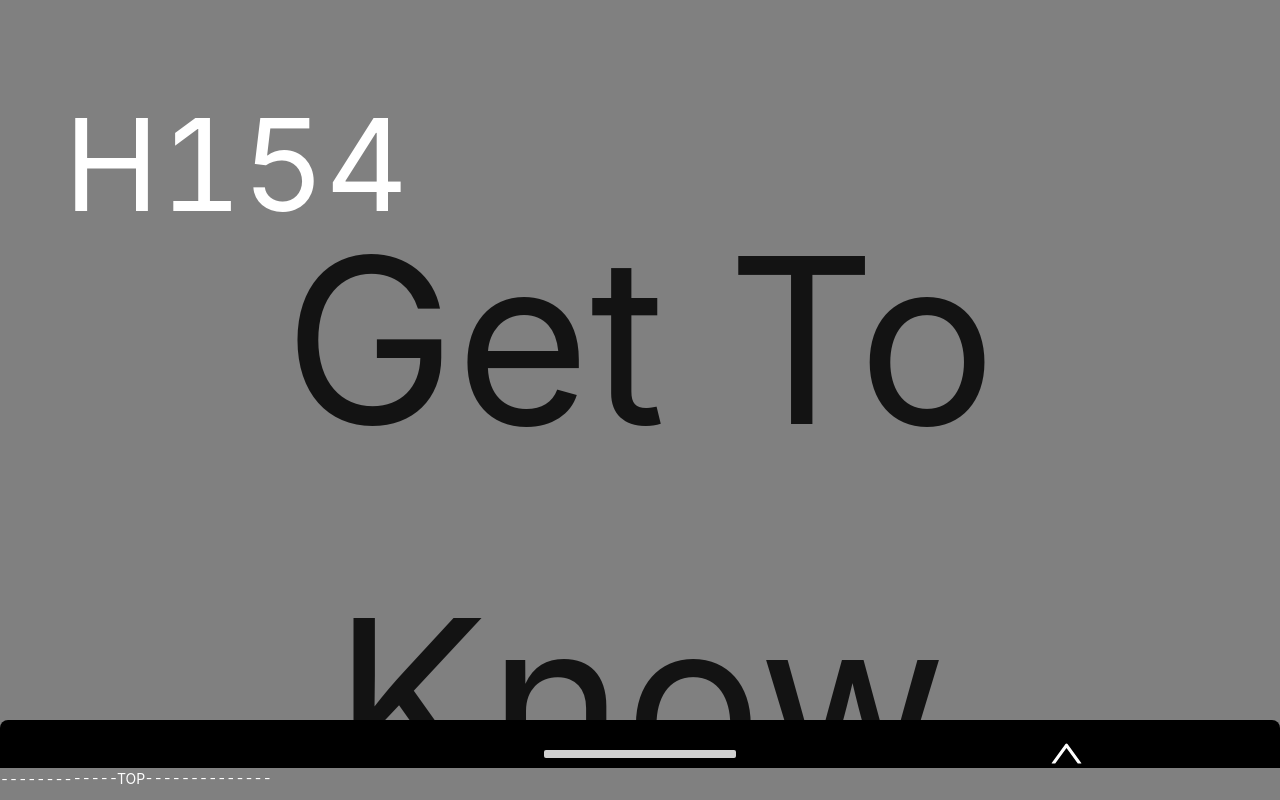
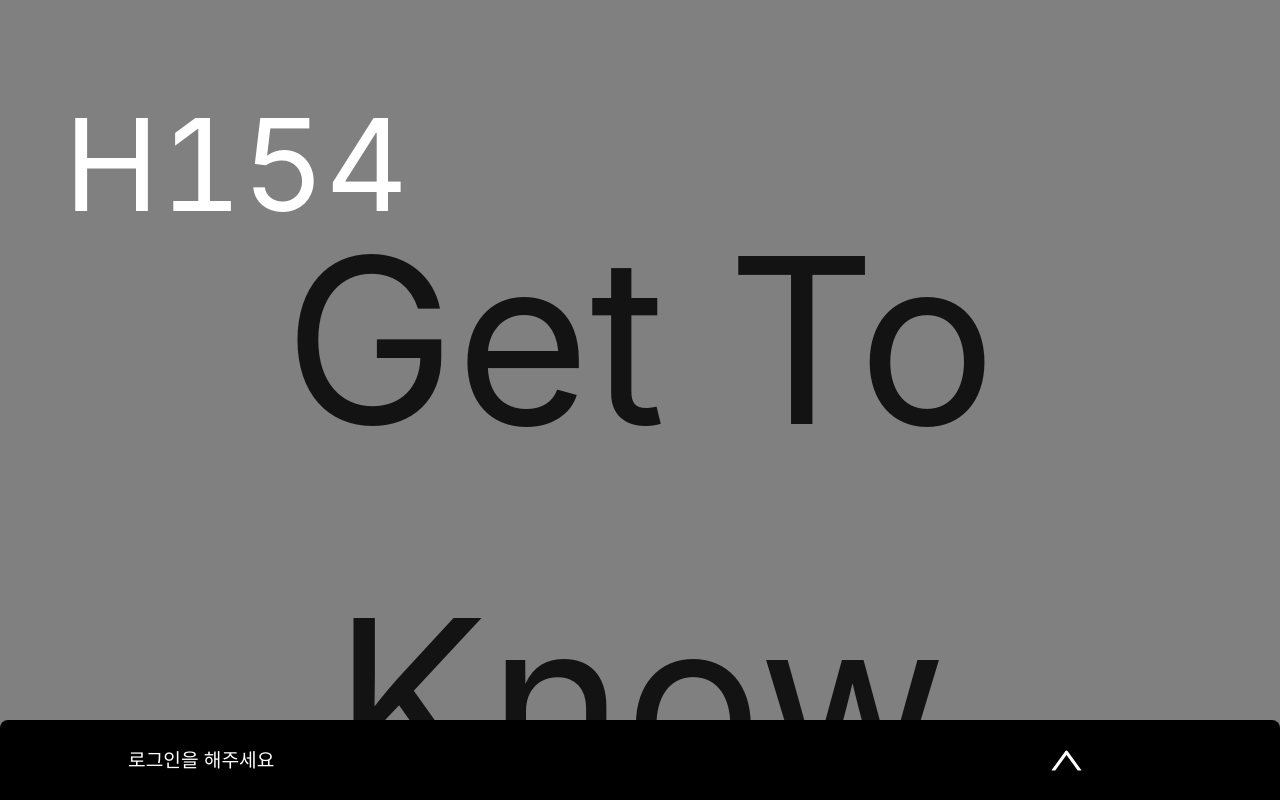
Before and after one commit to J-Kyu/GetToKnow, a Next.js app: page / in a window 1280 px wide. Built offline with nearby package versions, Linux system fonts and the light colour scheme.

Commit message:
Applied Button Style Bottom Sheet

```diff
--- a/components/BottomSheet/BottomSheetContent.js
+++ b/components/BottomSheet/BottomSheetContent.js
@@ -3,10 +3,11 @@ import styled from 'styled-components';
 import {BOTTOM_SHEET_DBOTTOM_GAP} from 'configs/constants';
 
 const Wrapper = styled.div`
-    // top: ${BOTTOM_SHEET_DBOTTOM_GAP}%;
-    z-index: 3;
-    height: 800px;
-    width: 100%;
+    position: relative;
+    margin-left: 5vw;
+    margin-right: 5vw;
+
+
     color: white;
     background-color: gray;
     overflow: auto;
@@ -39,14 +40,6 @@ const BottomSheetContent = ({contetRef}) => {
                 <p>wow</p>
                 <p>wow</p>
                 <p>wow</p>
-                <p>wow</p>
-                <p>wow</p>
-                <p>wow</p>
-                <p>wow</p>
-                <p>wow</p>
-                <p>wow</p>
-                <p>wow</p>
-                <p>wow</p>
                 <p>-----------DOWN----------------</p>
 
 
--- a/components/BottomSheet/BottomSheetHeader.js
+++ b/components/BottomSheet/BottomSheetHeader.js
@@ -7,13 +7,11 @@ import {BOTTOM_SHEET_HEIGHT,BOTTOM_SHEET_DBOTTOM_GAP} from 'configs/constants';
 import PropTypes from 'prop-types';
 
 const Wrapper = styled.div`
-  height: 48px;
+  min-height: ${BOTTOM_SHEET_DBOTTOM_GAP}vh;
   border-top-left-radius: 8px;
   border-top-right-radius: 8px;
   position: relative;
 
-  padding-top: 16px;
-  padding-bottom: 4px;
 `;
 
 const Handle = styled.div`
@@ -63,10 +61,9 @@ const BottomSheetHeader = ({sheetRef,bottomSheetOpen, setBottomSheetOpen, dirBut
     return (
         <>
             <Wrapper>
-              <Row>
-                <HCol span={8}></HCol>
-                <HCol span={8}>
-                  <Handle/>
+              <Row style={{height: "100%"}}>
+                <HCol span={16} style={{justifyContent: "left", paddingLeft: "10vw"}}>
+                  <div style={{fontSize: "1.2rem" , color: "white"}}>로그인을 해주세요</div>
                 </HCol>
                 <HCol span={8} >
                   <UpOutlined ref={dirButtonRef} onClick={handleSheetHeader} style={{color: "white", fontSize: '250%'}} />
--- a/components/BottomSheet/index.js
+++ b/components/BottomSheet/index.js
@@ -12,7 +12,9 @@ const Wrapper = styled.div`
     position: fixed;
     z-index: 1;
     top: ${BOTTOM_SHEET_DTOP_GAP}%;
-    bottom: 10px;
+    // top: 0%;
+
+    // bottom: 10px;
     left: 0;
     right: 0;
 
@@ -21,7 +23,7 @@ const Wrapper = styled.div`
     background-color: black;
 
     height: ${BOTTOM_SHEET_HEIGHT}%;
-    transition: transform 150ms ease-out;;
+    transition: transform 1s ease-out;;
 `;
 
 
--- a/components/BottomSheet/useBottomSheet.js
+++ b/components/BottomSheet/useBottomSheet.js
@@ -171,6 +171,8 @@ export function useBottomSheet(dirButtonRef, bottomSheetOpen,setBottomSheetOpen)
 
   },[isContentAreaTouched]);
 
+
+  /*
   // Register ContentRef Handler
   useEffect(() =>{
     if(contentRef && contentRef.current){
@@ -207,6 +209,6 @@ export function useBottomSheet(dirButtonRef, bottomSheetOpen,setBottomSheetOpen)
 
     }
   })
-
+  */
   return { sheetRef, contentRef };
 }
--- a/configs/constants.js
+++ b/configs/constants.js
@@ -1,6 +1,6 @@
 
 export const BOTTOM_SHEET_DBOTTOM_GAP = 10; //alpha
-export const BOTTOM_SHEET_HEIGHT= 60;       //k
+export const BOTTOM_SHEET_HEIGHT= 70;       //k
 export const BOTTOM_SHEET_DTOP_GAP = 100-BOTTOM_SHEET_DBOTTOM_GAP; //100-alpha
 
 
```
